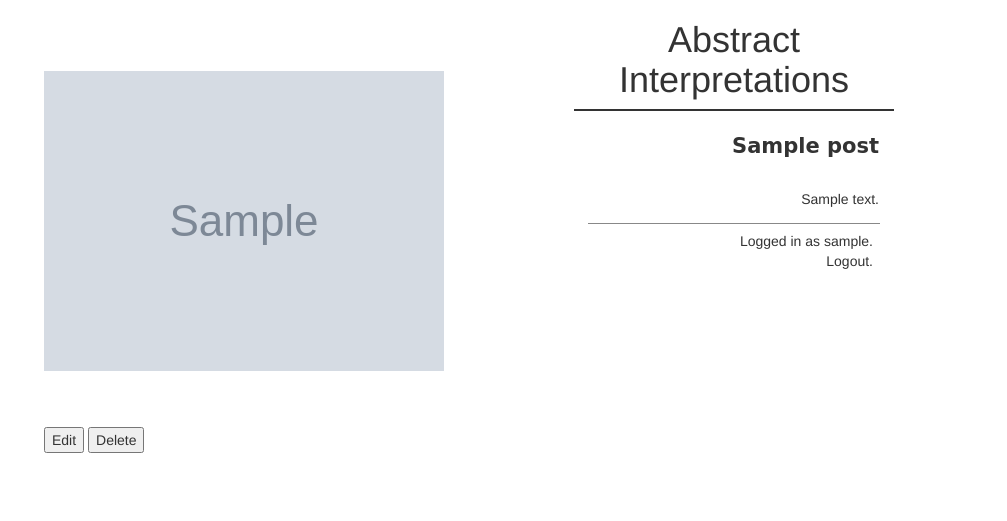
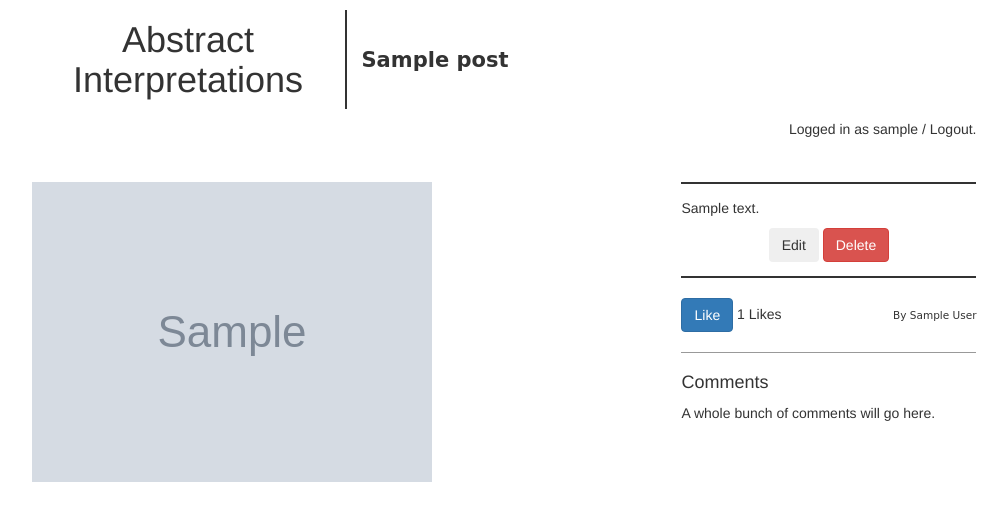
Before and after one commit to spencerstewart/abstract-interp, a Python web app: template templates/viewpost.html in a window 1280 px wide. Shown: the top 521 px of the page, without its empty margins (136-1143 px from the left). Run offline with Jinja, Linux system fonts and the light colour scheme; the template is opened without the code that fills it: most values are stand-ins (such as "Sample title", 1, 10 or a date in 2020); grey boxes marked "Sample" are stand-in pictures; some libraries are stand-ins or nearby versions.

Commit message:
Major site redesign

```diff
--- a/templates/base.html
+++ b/templates/base.html
@@ -9,17 +9,22 @@
         color: inherit;
       }
 
+      .header {
+        display: flex;
+        justify-content: center;
+        align-items: center;
+        flex-wrap: wrap;
+        margin: 10px 0;
+      }
+
+      h1 {
+        margin: 10px 0 10px
+      }
+
+
       .title {
         text-align: center;
-        border-bottom: 2px solid #333;
-      }
-
-      .post-header {
-        margin: 1em 0;
-        display: flex;
-        justify-content: center;
-        align-items: baseline;
-        border-bottom: 2px solid #999;
+        border-right: 2px solid #333;
       }
 
       .subject {
@@ -31,7 +36,7 @@
       .author {
         font-family: cursive, sans-serif;
         font-size: .75em;
-        margin-left: .75em;
+        text-align: right;
       }
 
       .subtitle {
@@ -48,11 +53,42 @@
       }
 
       .content {
-        margin-top: 2em;
+
       }
 
       .post {
         margin-bottom: 4em;
+      }
+
+      .post-header {
+        margin: 1em 0;
+        display: flex;
+        justify-content: center;
+        align-items: baseline;
+      }
+
+      .post-body {
+        padding-top: 1em;
+        padding-bottom: 1em;
+        border-top: 2px solid #333;
+        border-bottom: 2px solid #333;
+      }
+
+      .post-footer {
+        display: flex;
+        justify-content: space-between;
+        align-items: center;
+        padding: 20px 0;
+      }
+
+      .edit {
+        padding-top: 10px;
+      }
+
+      .comments {
+        padding-top: 10px;
+        border-top: 1px solid #999;
+
       }
 
       #sidebar {
@@ -61,10 +97,14 @@
       }
 
       .sidebar-user {
-        margin: 1em;
-        padding: .5em;
-        border-top: 1px solid #888;
-        width: calc(100% - 2em);
+      }
+
+      @media (max-width: 768px){
+        .title {
+          border-right: 0;
+          border-bottom: 2px solid #333;
+          width: 100%;
+        }
       }
 
       @media (max-width: 992px){
@@ -74,40 +114,42 @@
           margin-bottom: 2em;
         }
       }
+      @media (max-width: 1200px){
+        .title h1{
+          font-size: 30px;
+        }
+      }
     </style>
   </head>
   <body>
     <div class="container">
-      <div class="col-md-3 col-md-offset-6 affix" id="sidebar">
       <div class="row">
-          <div class="col-md-12 title">
+        <div class="col-md-10 col-md-offset-1" id="sidebar">
+          <div class="header row">
+            <div class="col-sm-4 title">
               <a href="/blog"><h1>Abstract Interpretations</h1></a>
             </div>
+            <div class="col-sm-8 sidebar-desc">
+              {% block sideheader %}{% endblock %}
             </div>
-        <div class="row text-right">
-          <div class="col-md-12 header">
-            <h2>{% block header_h2 %}{% endblock %}</h2>
           </div>
-          <div class="col-md-12 sidebar-desc">
-            {% block sidebar %}{% endblock %}
-          </div>
-          <div class="col-md-12 sidebar-user">
+          <div class="row">
+            <div class="col-md-12 text-right sidebar-user">
               {% block sidebar_user %}{% endblock %}
               {% if user_name %}
-              Logged in as {{ user_name }}.
-              <br><a href="/blog/logout">Logout.</a>
+                Logged in as {{ user_name }} / <a href="/blog/logout">Logout.</a>
               {% else %}
                 <p>
-                <a href="/blog/login">Login</a>
-              </p>
-              <p>
+                  <a href="/blog/login">Login</a> |
                   <a href="/blog/signup">Sign up</a>
                 </p>
               {% endif %}
             </div>
           </div>
         </div>
-      <div class="col-md-6 col-md-offset-1 content">
+      </div>
+      <div class="row">
+        <div class="col-md-10 col-md-offset-1 content">
           <div class="home error col-md-12 text-center">
             {{ error }}
           </div>
@@ -115,5 +157,6 @@
           {% endblock %}
         </div>
       </div>
+    </div>
   </body>
 </html>
--- a/templates/viewpost.html
+++ b/templates/viewpost.html
@@ -1,33 +1,47 @@
 {% extends 'base.html' %}
 
-{% block title %}View Post{% endblock %}
+{% block title %}{{ post.subject }}{% endblock %}
 
-{% block header_h2 %}
-{% endblock %}
-
-{% block sidebar %}
+{% block sideheader %}
 <div class="subject">
   {{ post.subject }}
 </div>
+{% endblock %}
+
 <div class="content">
   {{ post.content | safe }}
 </div>
-{% endblock %}
 
 {% block content %}
 <div class="row body">
-    <div class="col-md-12 post">
-      <div class="insta_img">
-        <img class="img-responsive" src="{{ post.img_url }}" alt="An abstract Instagram photo" />
-      </div>
+  <div class="col-md-8">
+    <div class="insta_img">
+      <img class="img-responsive" src="{{ post.img_url }}" alt="An abstract Instagram photo" />
     </div>
-    <div class="col-md-12">
+  </div>
+  <div class="col-md-4">
+    <div class="post-body">
+      {{ post.content | safe }}
       {% if author %}
-      <form method="post" action="/blog/edit">
-        <button type="submit" name="edit" value="{{ post.key.id() }}">Edit</button>
-        <button type="submit" name="delete" value="{{ post.key.id() }}">Delete</button>
+      <form method="post" action="/blog/edit" class="edit text-center">
+        <button class="btn" type="submit" name="edit" value="{{ post.key.id() }}">Edit</button>
+        <button class="btn btn-danger" type="submit" name="delete" value="{{ post.key.id() }}">Delete</button>
       </form>
       {% endif %}
     </div>
+    <div class="post-footer">
+      <form class="" action="/blog/like" method="post">
+        <button class="btn btn-primary" type="submit" name="liked" value="{{ post.key.id() }}">Like</button>
+        <span>{{ post.like_count }} Likes</span>
+      </form>
+      <div class="author">
+        By {{ post.author }}
+      </div>
+    </div>
+    <div class="comments">
+      <h4>Comments</h4>
+      A whole bunch of comments will go here.
+    </div>
+  </div>
 </div>
 {% endblock %}
```
Also changed, not shown: blog.py (+16 -6 lines), templates/editpost.html (+15 -16 lines), templates/home.html (+17 -15 lines), templates/newpost.html (+11 -10 lines). Lines whose indentation alone changed are shown as unchanged.
